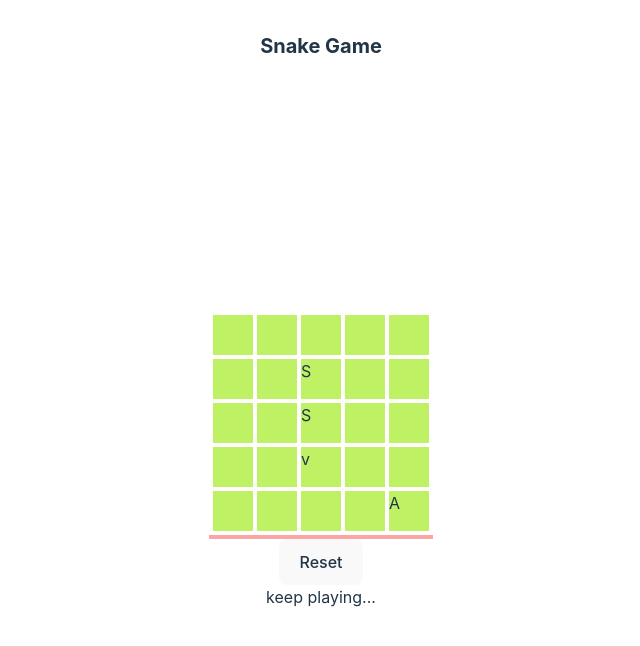
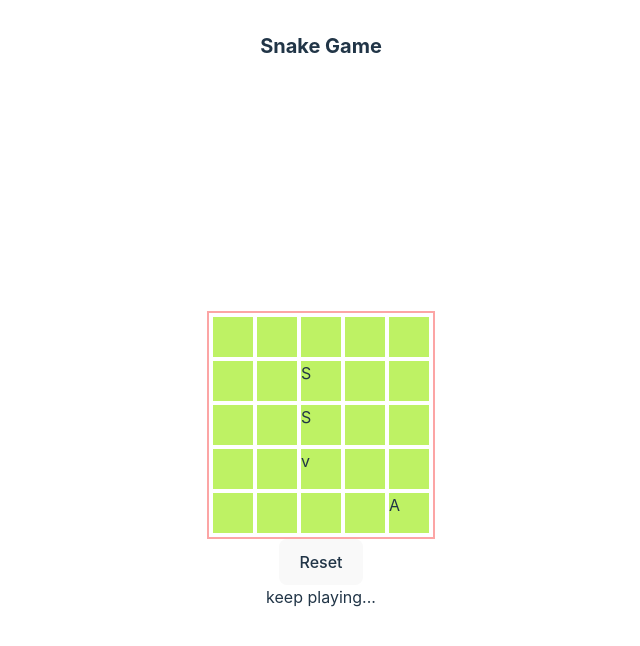
Before and after one commit to fractal-bootcamp/parthagrawal.snake-game, a React (Vite) app: page / in a window 1280 px wide. Shown: the top 646 px of the page, without its empty margins (319-959 px from the left). Built offline with nearby package versions, Linux system fonts and the light colour scheme.

Commit message:
added border

```diff
--- a/src/App.tsx
+++ b/src/App.tsx
@@ -159,6 +159,7 @@ const Board = () => {
   console.log("board repainted!:" + board)
   return (
     <div>
+      <div className='border-2 border-red-300'>
         {/* board is an array of cells */}
         {/* map over cells. draw the cells based on contents */}
         <div className="flex flex-row m-1 gap-1">
@@ -176,7 +177,6 @@ const Board = () => {
         <div className="flex flex-row m-1 gap-1">
           {board.slice(20, 25).map((element, idx) => { return <Cell key={idx} value={element} /> })}
         </div>
-      <div className='flex border-2 border-red-300'>
       </div>
       <button onClick={() => { setSnake(initialSnake); setApple(initialApple); setWin(false) }}>
         Reset
```
Lines whose indentation alone changed are shown as unchanged.
